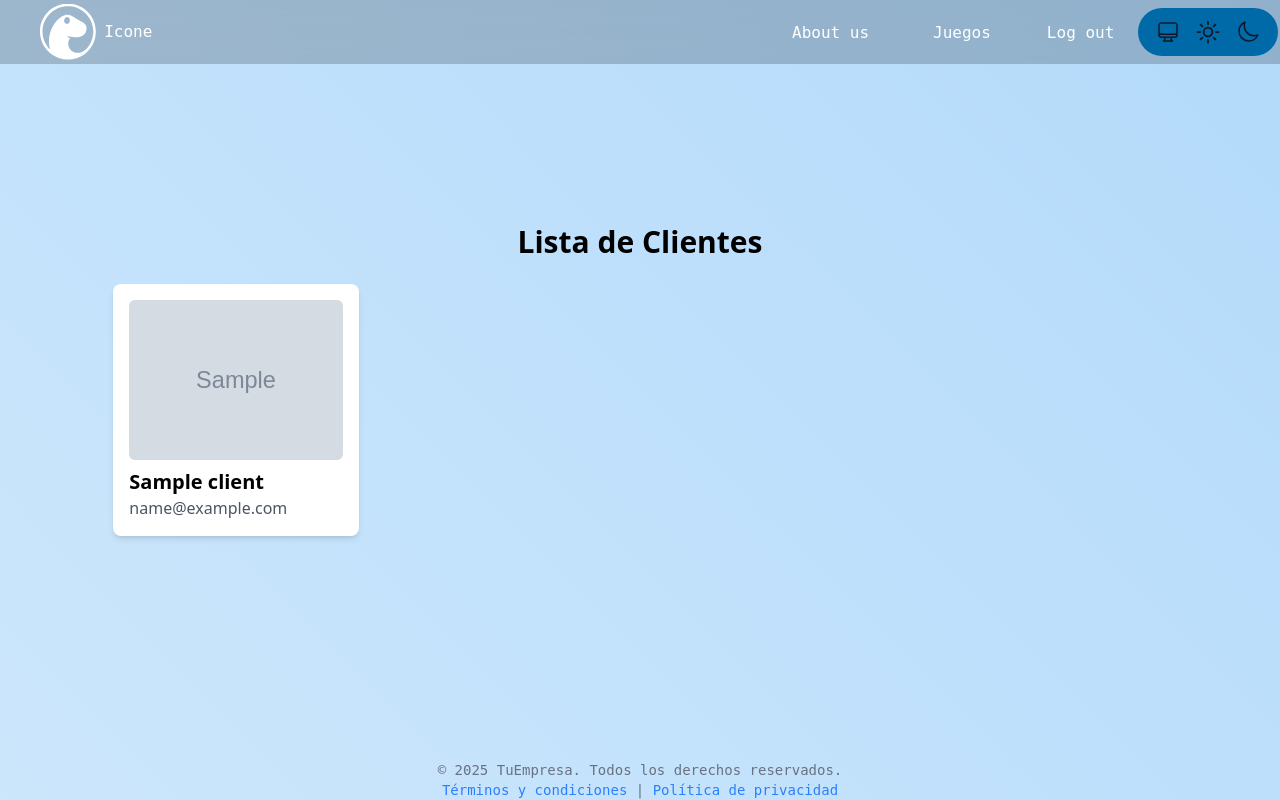
After one commit to Damdev80/Flask-Dino, a Flask app: page /dashboard/clientes/ in a window 1280 px wide. The commit adds this page. Run offline with Flask 3, Linux system fonts and the light colour scheme; tables that the repository leaves empty hold one stand-in row (values such as "Sample post"); grey boxes marked "Sample" are stand-in pictures.

Commit message:
Termine la extraccion de la api, el modulo clientes, y nuevo cliente

```diff
--- a/app.py
+++ b/app.py
@@ -2,7 +2,7 @@ from flask import Flask, render_template, redirect, url_for, request, flash, jso
 from flask_sqlalchemy import SQLAlchemy
 from flask_login import LoginManager, login_user, login_required, logout_user
 from werkzeug.security import generate_password_hash, check_password_hash
-from models import db, User, Game  # Asegúrate de importar el modelo User desde models.py
+from models import db, User, Game, Client, Product  # Asegúrate de importar el modelo User desde models.py
 from utils import send_recovery_email
 from datetime import datetime, timedelta, timezone
 import os, secrets
@@ -149,19 +149,68 @@ def test():
     return render_template('test.html')
 
 
+
+#Ruta para el dashboard
+
+@app.route('/dashboard')
+def dashboard():
+
+    return render_template('dashboard.html')
+
+@app.route('/dashboard/empleados')
+def empleados():
+    return render_template('empleados.html')
+
 #Ruta para mostrar coleccion de juegos
-@app.route('/categorias')
+@app.route('/dashboard/categorias')
 def categorias():
     juegos = Game.query.all()
     return render_template('categorias.html', juegos=juegos)
 
+@app.route('/dashboard/categorias/nuevo', methods=['GET', 'POST'])
+def new_games():
+    if request.method == 'POST':
+        name = request.form['name']
+        image_url = request.form['image_url']
+        price = float(request.form['price'])
 
-@app.route('/dashboard/')
-def dashboard():
+        if User.query.filter_by(name=name).first():
+            flash('El nombre de usuario ya está en uso.', 'error')
+            return redirect(url_for('new_games'))
 
-    return render_template('dashboard.html')
+        nuevo_juego = Game(name=name, image_url=image_url, price=price)
+        db.session.add(nuevo_juego)
+        db.session.commit()
 
+        flash('Juego agregado correctamente.', 'success')
+        return redirect(url_for('categorias'))
 
+    return render_template('nuevo-juego.html')
+
+@app.route('/dashboard/clientes/', methods=['GET', 'POST'])
+def clientes_show():
+    clientes = Client.query.all()
+    return render_template('clientes.html', clientes=clientes)
+
+@app.route('/api/clientes/')
+def clientes():
+    clients = Client.query.all()  # Debe ser Client, no Game
+    clients_data = [
+        { "id": client.id, "name": client.name, "email": client.email, "img_url": client.img_url }
+        for client in clients
+    ]
+    return jsonify(clients_data)
+
+@app.route('/dashboard/clientes/nuevo-cliente', methods=['GET', 'POST'])
+def nuevo_cliente():
+    return render_template('nuevo-cliente.html')
+
+# @app.route('/dashboard/productos/')
+# def show_product():
+#     productos = Product.query.all()
+#     productos_json = [{"id": productos.id, "name": productos.name, "img"}]
+
+    return render_template('productos.html')
 @app.route('/api/juegos')
 def api_juegos():
     juegos = Game.query.all()
@@ -169,13 +218,10 @@ def api_juegos():
     return jsonify(juegos_json)
 
 
+
 # Crear las tablas de la base de datos (dentro del contexto de la aplicación)
 with app.app_context():
     db.create_all()
 
-
-
-
-
 if __name__ == '__main__':
     app.run(debug=True, port=5000)
--- a/static/js/main.js
+++ b/static/js/main.js
@@ -1,3 +1,4 @@
+// Modo oscuro
 const buttons = document.querySelectorAll(".theme-btn");
 
 function setTheme(theme) {
@@ -20,3 +21,20 @@ buttons.forEach(button => {
 });
 
 loadTheme();
+
+// ----------------------------------------
+
+//Bucador dinamico
+
+document.addEventListener("DOMContentLoaded", () => {
+  const searchInput = document.getElementById("search");
+  const juegos = document.querySelectorAll(".juego-card");
+
+  searchInput.addEventListener("input", () => {
+      const filtro = searchInput.value.toLowerCase();
+      juegos.forEach(juego => {
+          const nombre = juego.querySelector("h2").textContent.toLowerCase();
+          juego.style.display = nombre.includes(filtro) ? "block" : "none";
+      });
+  });
+});
--- a/static/output.css
+++ b/static/output.css
@@ -11,17 +11,20 @@
     --color-cyan-500: oklch(0.715 0.143 215.221);
     --color-cyan-800: oklch(0.45 0.085 224.283);
     --color-sky-700: oklch(0.5 0.134 242.749);
+    --color-sky-950: oklch(0.293 0.066 243.157);
     --color-blue-500: oklch(0.623 0.214 259.815);
     --color-pink-500: oklch(0.656 0.241 354.308);
     --color-pink-600: oklch(0.592 0.249 0.584);
     --color-gray-500: oklch(0.551 0.027 264.364);
-    --color-gray-700: oklch(0.373 0.034 259.733);
+    --color-gray-600: oklch(0.446 0.03 256.802);
     --color-gray-800: oklch(0.278 0.033 256.848);
     --color-gray-900: oklch(0.21 0.034 264.665);
-    --color-zinc-50: oklch(0.985 0 0);
     --color-neutral-900: oklch(0.205 0 0);
     --color-white: #fff;
     --spacing: 0.25rem;
+    --container-sm: 24rem;
+    --container-lg: 32rem;
+    --container-xl: 36rem;
     --text-sm: 0.875rem;
     --text-sm--line-height: calc(1.25 / 0.875);
     --text-lg: 1.125rem;
@@ -30,6 +33,8 @@
     --text-xl--line-height: calc(1.75 / 1.25);
     --text-2xl: 1.5rem;
     --text-2xl--line-height: calc(2 / 1.5);
+    --text-3xl: 1.875rem;
+    --text-3xl--line-height: calc(2.25 / 1.875);
     --text-4xl: 2.25rem;
     --text-4xl--line-height: calc(2.5 / 2.25);
     --text-5xl: 3rem;
@@ -37,6 +42,7 @@
     --font-weight-semibold: 600;
     --font-weight-bold: 700;
     --radius-sm: 0.25rem;
+    --radius-md: 0.375rem;
     --radius-lg: 0.5rem;
     --radius-2xl: 1rem;
     --radius-3xl: 1.5rem;
@@ -233,26 +239,32 @@
   .top-0 {
     top: calc(var(--spacing) * 0);
   }
-  .top-1 {
-    top: calc(var(--spacing) * 1);
-  }
-  .left-1 {
-    left: calc(var(--spacing) * 1);
-  }
   .z-10 {
     z-index: 10;
   }
   .col-span-1 {
     grid-column: span 1 / span 1;
   }
-  .col-span-2 {
-    grid-column: span 2 / span 2;
-  }
   .row-span-1 {
     grid-row: span 1 / span 1;
   }
-  .row-span-2 {
-    grid-row: span 2 / span 2;
+  .container {
+    width: 100%;
+    @media (width >= 40rem) {
+      max-width: 40rem;
+    }
+    @media (width >= 48rem) {
+      max-width: 48rem;
+    }
+    @media (width >= 64rem) {
+      max-width: 64rem;
+    }
+    @media (width >= 80rem) {
+      max-width: 80rem;
+    }
+    @media (width >= 96rem) {
+      max-width: 96rem;
+    }
   }
   .m-auto {
     margin: auto;
@@ -305,6 +317,9 @@
   .mb-2 {
     margin-bottom: calc(var(--spacing) * 2);
   }
+  .mb-6 {
+    margin-bottom: calc(var(--spacing) * 6);
+  }
   .ml-10 {
     margin-left: calc(var(--spacing) * 10);
   }
@@ -547,8 +541,17 @@
   .gap-4 {
     gap: calc(var(--spacing) * 4);
   }
+  .gap-6 {
+    gap: calc(var(--spacing) * 6);
+  }
+  .gap-x-1 {
+    column-gap: calc(var(--spacing) * 1);
+  }
   .self-start {
     align-self: flex-start;
+  }
+  .overflow-hidden {
+    overflow: hidden;
   }
   .rounded {
     border-radius: 0.25rem;
@@ -565,6 +568,9 @@
   .rounded-lg {
     border-radius: var(--radius-lg);
   }
+  .rounded-md {
+    border-radius: var(--radius-md);
+  }
   .rounded-sm {
     border-radius: var(--radius-sm);
   }
@@ -612,6 +625,9 @@
   .bg-transparent {
     background-color: transparent;
   }
+  .bg-white {
+    background-color: var(--color-white);
+  }
   .bg-conic {
     --tw-gradient-position: in oklab;
     background-image: conic-gradient(var(--tw-gradient-stops));
@@ -702,6 +679,9 @@
   .p-4 {
     padding: calc(var(--spacing) * 4);
   }
+  .p-6 {
+    padding: calc(var(--spacing) * 6);
+  }
   .p-10 {
     padding: calc(var(--spacing) * 10);
   }
@@ -738,6 +721,10 @@
   .text-2xl {
     font-size: var(--text-2xl);
     line-height: var(--tw-leading, var(--text-2xl--line-height));
+  }
+  .text-3xl {
+    font-size: var(--text-3xl);
+    line-height: var(--tw-leading, var(--text-3xl--line-height));
   }
   .text-4xl {
     font-size: var(--text-4xl);
@@ -785,6 +772,9 @@
   .text-gray-500 {
     color: var(--color-gray-500);
   }
+  .text-gray-600 {
+    color: var(--color-gray-600);
+  }
   .text-gray-900 {
     color: var(--color-gray-900);
   }
@@ -815,24 +799,21 @@
   .text-white\/80 {
     color: color-mix(in oklab, var(--color-white) 80%, transparent);
   }
+  .text-white\/90 {
+    color: color-mix(in oklab, var(--color-white) 90%, transparent);
+  }
   .text-yellow-500 {
     color: var(--color-yellow-500);
   }
   .underline {
     text-decoration-line: underline;
   }
-  .shadow-lg {
-    --tw-shadow: 0 10px 15px -3px var(--tw-shadow-color, rgb(0 0 0 / 0.1)), 0 4px 6px -4px var(--tw-shadow-color, rgb(0 0 0 / 0.1));
+  .shadow-md {
+    --tw-shadow: 0 4px 6px -1px var(--tw-shadow-color, rgb(0 0 0 / 0.1)), 0 2px 4px -2px var(--tw-shadow-color, rgb(0 0 0 / 0.1));
     box-shadow: var(--tw-inset-shadow), var(--tw-inset-ring-shadow), var(--tw-ring-offset-shadow), var(--tw-ring-shadow), var(--tw-shadow);
   }
   .shadow-amber-50 {
     --tw-shadow-color: var(--color-amber-50);
-  }
-  .shadow-gray-500 {
-    --tw-shadow-color: var(--color-gray-500);
-  }
-  .shadow-gray-500\/50 {
-    --tw-shadow-color: color-mix(in oklab, var(--color-gray-500) 50%, transparent);
   }
   .outline {
     outline-style: var(--tw-outline-style);
@@ -1017,14 +999,14 @@
       grid-template-columns: repeat(2, minmax(0, 1fr));
     }
   }
-  .sm\:grid-cols-4 {
-    @media (width >= 40rem) {
-      grid-template-columns: repeat(4, minmax(0, 1fr));
-    }
-  }
   .md\:w-\[750px\] {
     @media (width >= 48rem) {
       width: 750px;
+    }
+  }
+  .md\:grid-cols-3 {
+    @media (width >= 48rem) {
+      grid-template-columns: repeat(3, minmax(0, 1fr));
     }
   }
   .lg\:w-\[660px\] {
@@ -1032,15 +1014,29 @@
       width: 660px;
     }
   }
+  .lg\:grid-cols-4 {
+    @media (width >= 64rem) {
+      grid-template-columns: repeat(4, minmax(0, 1fr));
+    }
+  }
+  .dark\:border-sky-950\/90 {
+    &:where(.dark, .dark *) {
+      border-color: color-mix(in oklab, var(--color-sky-950) 90%, transparent);
+    }
+  }
+  .dark\:border-white {
+    &:where(.dark, .dark *) {
+      border-color: var(--color-white);
+    }
+  }
+  .dark\:border-white\/50 {
+    &:where(.dark, .dark *) {
+      border-color: color-mix(in oklab, var(--color-white) 50%, transparent);
+    }
+  }
   .dark\:bg-gray-800 {
     &:where(.dark, .dark *) {
       background-color: var(--color-gray-800);
-    }
-  }
-  .dark\:bg-linear-\[45deg\,\#E3F2FD\,\#BBDEFB\,\#90CAF9\,\#64B5F6\] {
-    &:where(.dark, .dark *) {
-      --tw-gradient-position: 45deg,#E3F2FD,#BBDEFB,#90CAF9,#64B5F6;
-      background-image: linear-gradient(var(--tw-gradient-stops,45deg,#E3F2FD,#BBDEFB,#90CAF9,#64B5F6));
     }
   }
   .dark\:bg-linear-\[45deg\,_\#090e14\,_\#112339\,_\#0d131f\,_\#090e14\] {
@@ -1052,11 +1048,6 @@
   .dark\:text-white {
     &:where(.dark, .dark *) {
       color: var(--color-white);
-    }
-  }
-  .dark\:text-zinc-50 {
-    &:where(.dark, .dark *) {
-      color: var(--color-zinc-50);
     }
   }
 }
--- a/templates/categorias.html
+++ b/templates/categorias.html
@@ -6,7 +6,7 @@
     <title>Document</title>
     <link rel="stylesheet" href="{{url_for('static', filename='output.css')}}">
 </head>
-<body class="animate-background">
+<body class="dark:bg-linear-[45deg,_#090e14,_#112339,_#0d131f,_#090e14] bg-linear-[45deg,_#E3F2FD,_#BBDEFB,_#90CAF9,_#64B5F6] bg-(length:--bg-size) animate-background">
     <header>
         <ul
             class="w-full h-16 flex items-center justify-between bg-primary/20 text-white backdrop-blur-lg fixed top-0 z-10">
--- /dev/null
+++ b/templates/clientes.html
@@ -0,0 +1,71 @@
+<!DOCTYPE html>
+<html lang="en">
+<head>
+    <meta charset="UTF-8">
+    <meta name="viewport" content="width=device-width, initial-scale=1.0">
+    <title>Document</title>
+    <link rel="stylesheet" href="{{url_for('static', filename='output.css')}}">
+</head>
+<body class="w-full h-screen flex flex-col justify-between dark:bg-linear-[45deg,_#090e14,_#112339,_#0d131f,_#090e14] bg-linear-[45deg,_#E3F2FD,_#BBDEFB,_#90CAF9,_#64B5F6] bg-(length:--bg-size) animate-background">
+    <header>
+        <ul class="w-full h-16 flex items-center justify-between bg-primary/20 text-white backdrop-blur-lg fixed top-0 z-10">
+            <li class="ml-10 cascadia flex items-center"><img src="{{url_for('static',filename='img/logo-dino.svg')}}"
+                    alt=""><a href="/" class="pl-2">Icone</a></li>
+            <div class=" w-[480px] flex items-center justify-between  mr-10">
+                <li class=" "><a href="/" class="hover:bg-secundary transition-all px-5 py-2 mx-3 rounded cascadia text-nowrap">About us</a>
+                </li>
+                <li class=""><a href="#juegos" class="hover:bg-secundary transition-all  px-5 py-2 mx-3 rounded cascadia">Juegos</a>
+                </li>
+                <li class=""><a href="/login" class="hover:bg-secundary transition-all p-3 mx-3 rounded text-nowrap cascadia">Log out</a>
+                </li>
+                <li>
+                    <div class="relative flex justify-center items-center bg-sky-700 dark:bg-gray-800 p-1 rounded-full w-[140px]">
+                        <!-- Indicador Deslizante con Sombra -->
+
+
+                        <!-- Botones -->
+                        <button id="system" class="theme-btn relative z-10 w-10 h-10 flex justify-center items-center text-gray-900 dark:text-white transition-colors duration-300">
+                          <svg xmlns="http://www.w3.org/2000/svg" fill="none" viewBox="0 0 24 24" stroke-width="1.5" stroke="currentColor" class="size-6">
+                            <path stroke-linecap="round" stroke-linejoin="round" d="M9 17.25v1.007a3 3 0 0 1-.879 2.122L7.5 21h9l-.621-.621A3 3 0 0 1 15 18.257V17.25m6-12V15a2.25 2.25 0 0 1-2.25 2.25H5.25A2.25 2.25 0 0 1 3 15V5.25m18 0A2.25 2.25 0 0 0 18.75 3H5.25A2.25 2.25 0 0 0 3 5.25m18 0V12a2.25 2.25 0 0 1-2.25 2.25H5.25A2.25 2.25 0 0 1 3 12V5.25" />
+                          </svg>
+
+                        </button>
+                        <button id="light" class="theme-btn relative z-10 w-10 h-10 flex justify-center items-center text-gray-900 dark:text-white transition-colors duration-300" alt="">
+                          <svg xmlns="http://www.w3.org/2000/svg" fill="none" viewBox="0 0 24 24" stroke-width="1.5" stroke="currentColor" class="size-7">
+                            <path stroke-linecap="round" stroke-linejoin="round" d="M12 3v2.25m6.364.386-1.591 1.591M21 12h-2.25m-.386 6.364-1.591-1.591M12 18.75V21m-4.773-4.227-1.591 1.591M5.25 12H3m4.227-4.773L5.636 5.636M15.75 12a3.75 3.75 0 1 1-7.5 0 3.75 3.75 0 0 1 7.5 0Z" />
+                          </svg>
+
+                        </button >
+                        <button id="dark" class="theme-btn relative z-10 w-10 h-10 flex justify-center items-center text-gray-900 dark:text-white transition-colors duration-300">
+                          <svg xmlns="http://www.w3.org/2000/svg" fill="none" viewBox="0 0 24 24" stroke-width="1.5" stroke="currentColor" class="size-6">
+                            <path stroke-linecap="round" stroke-linejoin="round" d="M21.752 15.002A9.72 9.72 0 0 1 18 15.75c-5.385 0-9.75-4.365-9.75-9.75 0-1.33.266-2.597.748-3.752A9.753 9.753 0 0 0 3 11.25C3 16.635 7.365 21 12.75 21a9.753 9.753 0 0 0 9.002-5.998Z" />
+                          </svg>
+
+                        </button>
+                      </div>
+                </li>
+            </div>
+        </ul>
+    </header>
+    <main>
+      <div class="container mx-auto p-6 w-full flex flex-col justify-center items-center h-auto mt-20 overflow-hidden">
+        <h1 class="text-3xl font-bold mb-6">Lista de Clientes</h1>
+        <div class="grid grid-cols-1 sm:grid-cols-2 md:grid-cols-3 lg:grid-cols-4 gap-6 ">
+            {% for client in clientes %}
+                <div class="bg-white p-4 rounded-lg shadow-md">
+                    <img src="{{ client.img_url }}" alt="{{ client.name }}" class="w-full h-40 object-cover rounded-md">
+                    <h2 class="text-xl font-semibold mt-2">{{ client.name }}</h2>
+                    <p class="text-gray-600">{{ client.email }}</p>
+                </div>
+            {% endfor %}
+        </div>
+    </div>
+    </main>
+    <footer class="mt-20 text-center text-gray-500 text-sm cascadia">
+        © 2025 TuEmpresa. Todos los derechos reservados.
+        <br><a href="/terminos" class="text-blue-500 hover:underline cascadia ">Términos y condiciones</a> |
+        <a href="/privacidad" class="text-blue-500 hover:underline cascadia ">Política de privacidad</a>
+    </footer>
+    <script src="{{url_for('static', filename='js/main.js')}}"></script>
+</body>
+</html>
```
Also changed, not shown: other parts of static/output.css (+51 -101 lines), api_juegos.py (+30 -27 lines), clear_database.py (added, +11 -0 lines), models.py (+22 -7 lines), templates/nuevo-cliente.html (added, +78 -0 lines), templates/nuevo-juego.html (added, +23 -0 lines), templates/productos.html (added, +60 -0 lines), templates/nuevo-produto.html (added).
